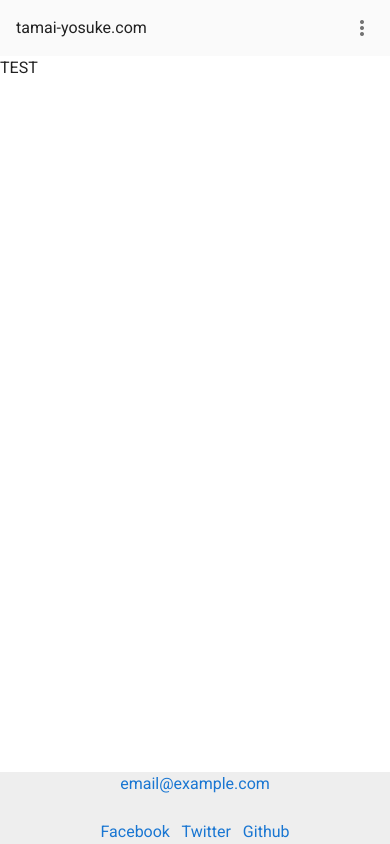
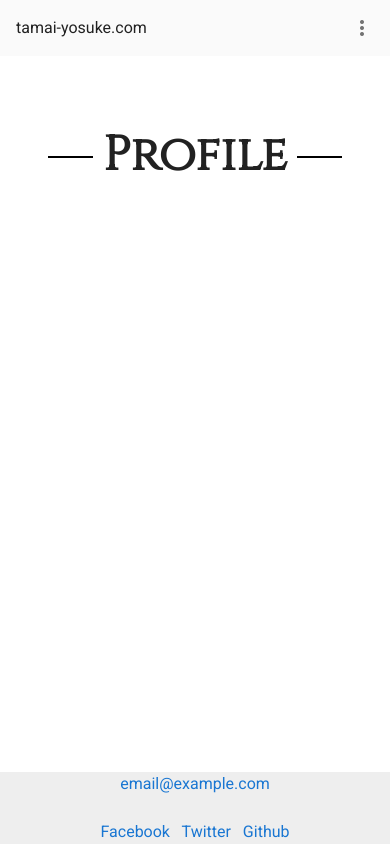
Before and after one commit to shibe97/tamai-yosuke, a Nuxt app: page /Profile in a window 390 px wide. Built offline with nearby package versions, Linux system fonts and the light colour scheme.

Commit message:
responsive top-page

```diff
--- /dev/null
+++ b/components/PageTitle.vue
@@ -0,0 +1,36 @@
+<template>
+  <div align="center">
+    <h1 class="mt-10">
+      <slot />
+    </h1>
+  </div>
+</template>
+
+<style scoped>
+h1 {
+  position: relative;
+  display: inline-block;
+  padding: 0 55px;
+  font-size: 3rem;
+  font-family: 'Cinzel', serif;
+}
+
+h1:before,
+h1:after {
+  content: '';
+  position: absolute;
+  top: 50%;
+  display: inline-block;
+  width: 45px;
+  height: 2px;
+  border-top: solid 1px black;
+  border-bottom: solid 1px black;
+}
+
+h1:before {
+  left: 0;
+}
+h1:after {
+  right: 0;
+}
+</style>
--- a/layouts/-first-loading.vue
+++ /dev/null
@@ -1,44 +0,0 @@
-<template>
-  <div :class="{ 'is-finish': dataLoadFinish }" class="loading">
-    <v-img
-      :src="require('@/assets/logo.png')"
-      max-height="70px"
-      width="auto"
-      contain
-    />
-    <p>loading...</p>
-  </div>
-</template>
-
-<script>
-export default {
-  data() {
-    return {
-      dataLoadFinish: false
-    }
-  },
-  mounted() {
-    window.addEventListener('load', () => {
-      this.dataLoadFinish = true
-    })
-  }
-}
-</script>
-
-<style lang="scss" scoped>
-.loading {
-  position: fixed;
-  z-index: 3;
-  display: flex;
-  align-items: center;
-  justify-content: center;
-  width: 100vw;
-  height: 100vh;
-  color: black;
-  &.is-finish {
-    transition: opacity 1s, z-index 0s 1.01s;
-    opacity: 0;
-    z-index: -1;
-  }
-}
-</style>
--- a/layouts/default.vue
+++ b/layouts/default.vue
@@ -2,9 +2,9 @@
   <v-app>
     <core-header />
     <v-content>
-      <!-- <v-container> -->
-      <nuxt />
-      <!-- </v-container> -->
+      <v-container>
+        <nuxt />
+      </v-container>
     </v-content>
     <core-footer />
   </v-app>
--- a/nuxt.config.js
+++ b/nuxt.config.js
@@ -17,7 +17,13 @@ export default {
         content: process.env.npm_package_description || ''
       }
     ],
-    link: [{ rel: 'icon', type: 'image/x-icon', href: '/favicon.ico' }]
+    link: [
+      { rel: 'icon', type: 'image/x-icon', href: '/favicon.ico' },
+      {
+        rel: 'stylesheet',
+        href: 'https://fonts.googleapis.com/css?family=Cinzel&display=swap'
+      }
+    ]
   },
   /*
    ** Customize the progress-bar color
--- a/pages/Profile.vue
+++ b/pages/Profile.vue
@@ -1,3 +1,15 @@
 <template>
-  <p>TEST</p>
+  <v-container>
+    <section>
+      <page-title>Profile</page-title>
+    </section>
+  </v-container>
 </template>
+<script>
+import PageTitle from '@/components/PageTitle'
+export default {
+  components: {
+    PageTitle
+  }
+}
+</script>
--- a/pages/index.vue
+++ b/pages/index.vue
@@ -1,13 +1,14 @@
 <template>
   <section>
     <v-sheet color="#fafafa" height="100vh">
-      <v-container fill-height fluid :px-12="$vuetify.breakpoint.mdAndUp">
+      <v-container fill-height fluid>
         <v-col align="center">
           <v-img
             :src="require('@/assets/hero.svg')"
             max-height="550"
             max-width="600"
             style="transform: translate(-4%, -5%)"
+            class="hidden-xs-and-up"
           />
 
           <h1
```
